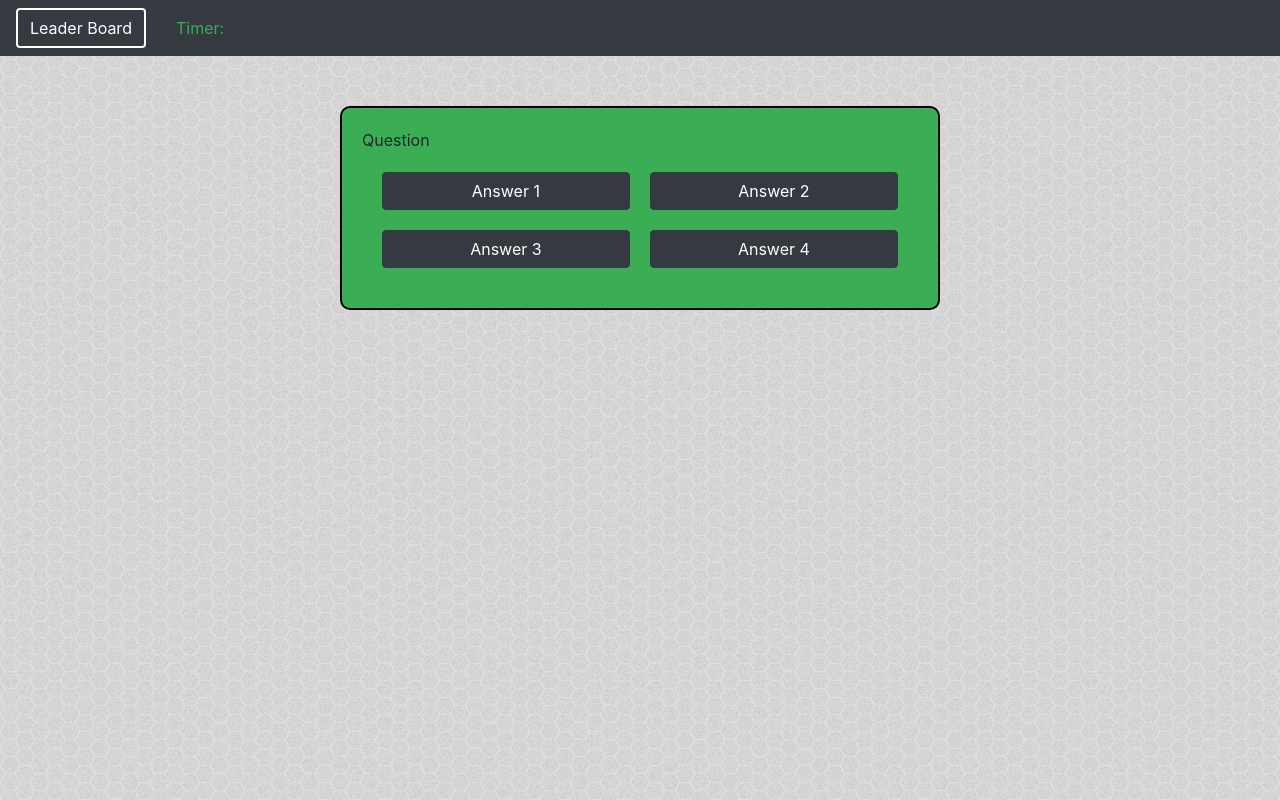
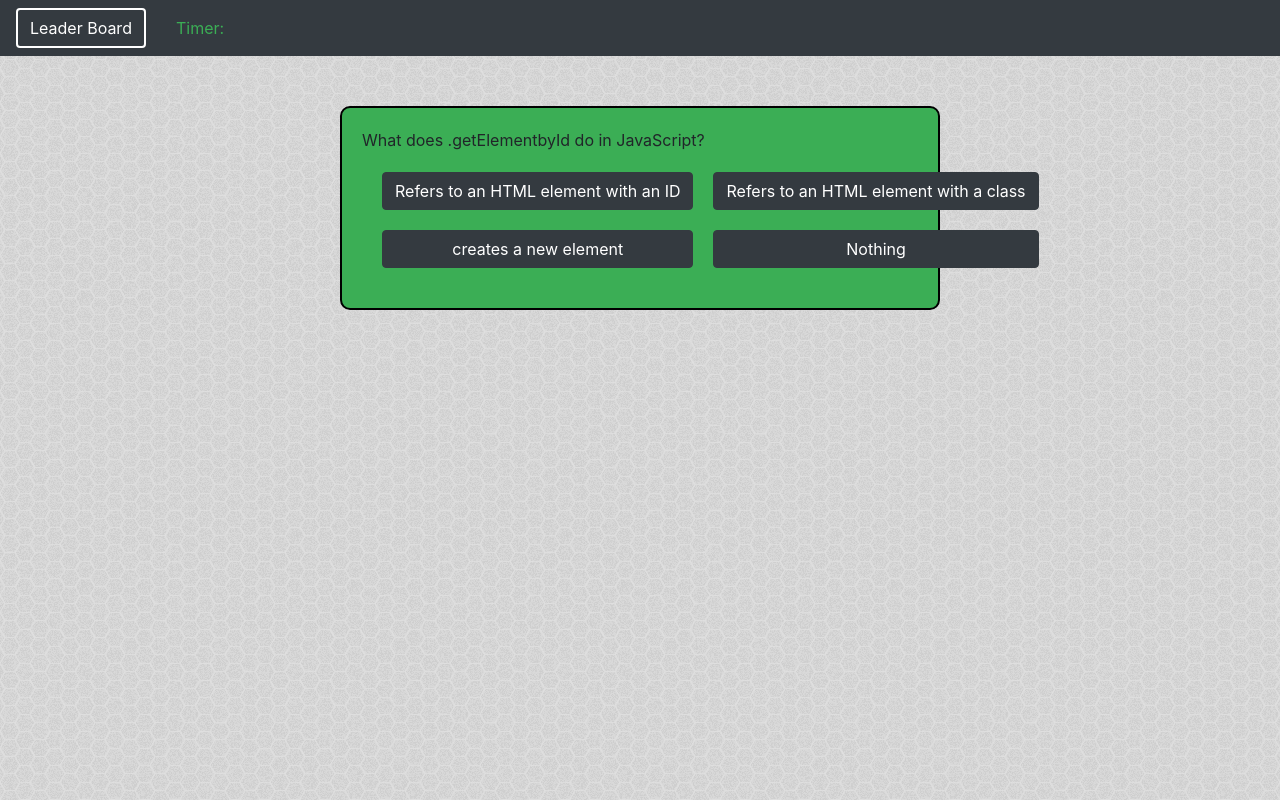
Before and after one commit to hayesjt/coding_quiz, a plain HTML site: page index.html in a window 1280 px wide. Both pictures are taken after a click on the button "Start". Drawn offline with nearby package versions, Linux system fonts and the light colour scheme.

Commit message:
questions generated

```diff
--- a/index.html
+++ b/index.html
@@ -7,7 +7,6 @@
     <title>JavaScript Code Quiz</title>
     <link rel="stylesheet" href="https://maxcdn.bootstrapcdn.com/bootstrap/4.0.0/css/bootstrap.min.css">
     <link rel="stylesheet" href="style.css">
-    <script defer src="script.js"></script>
 
 </head>
 
@@ -25,10 +24,10 @@
         <div id = "question-container" class = "hide">
             <div id = "question">Question</div>
             <div id = "answer-btn" class = "answer-btn">
-                <button type="button" class="btn btn-dark" class = "btn">Answer 1</button>
-                <button type="button" class="btn btn-dark" class = "btn">Answer 2</button>
-                <button type="button" class="btn btn-dark" class = "btn">Answer 3</button>
-                <button type="button" class="btn btn-dark" class = "btn">Answer 4</button>
+                <!--<button type="button" class="btn btn-dark" class = "btn">Answer 1</button>-->
+                <!--<button type="button" class="btn btn-dark" class = "btn">Answer 2</button>-->
+                <!--<button type="button" class="btn btn-dark" class = "btn">Answer 3</button>-->
+                <!--<button type="button" class="btn btn-dark" class = "btn">Answer 4</button>-->
             </div>
         </div>
         <div class = "controls">
@@ -37,7 +36,8 @@
         </div>
     </div>
 
-
+<script defer src="questions.js"></script>
+<script defer src="script.js"></script>
 
 </body>
 </html>
--- a/questions.js
+++ b/questions.js
@@ -13,19 +13,19 @@ var questions = [
     },
     {
         title: "When making an array what type of brackets are needed?",
-        choices: ["Curly", "Square", "Parenthises","Greater than - Less than"],
+        choices: ["Curly", "Square", "Parenthises","Carrots"],
         answer: "Square" //B//
     },
     {
         title: "How many equal signs must there be for a statment to be completly true?",
         choices: ["1", "2", "3","4"],
         answer: "3" //C//
-    }
+    },
     {
         title: "What genius invented JavaScript?",
         choices: ["Mitchell Baker", "Douglas Crockford", "John Redig","Brendan Eich"],
         answer: "Brendan Eich" //D//
-    }
+    },
     {
         title: "What year was it invented?",
         choices: ["1899", "1990", "1995","1996"],
--- a/script.js
+++ b/script.js
@@ -1,6 +1,10 @@
 //VARS//
-var startButton = document.getElementById('start-btn')
-var qContainer = document.getElementById('question-container')
+var startButton = document.getElementById('start-btn');
+var qContainer = document.getElementById('question-container');
+var questionElement = document.getElementById("question");
+var currentQuestionIndex = 0
+var time = document.getElementById("timertime");
+var answerButtonsElement = document.getElementById("answer-btn");
 
 startButton.addEventListener('click', startGame)
 
@@ -12,11 +16,35 @@ function startGame() {
     setNextQuestion();
 }
 
-//FUNCTION FOR NEXT BTN//
+//FUNCTION FOR NEXT Q//
 function setNextQuestion() {
+    var currentQuestions = questions[currentQuestionIndex];
+    questionElement.textContent = currentQuestions.title;
+        currentQuestions.choices.forEach(function (choice, i){
+        var choiceBtn = document.createElement("button");
+        choiceBtn.classList.add("btn");
+        choiceBtn.classList.add("btn-dark");
+        choiceBtn.setAttribute("value", choice)
+        choiceBtn.textContent = choice;
+        answerButtonsElement.appendChild(choiceBtn);
+        choiceBtn.onclick = clickAnswer
+    })
 
+function clickAnswer() {
+    console.log(clickAnswer);
 }
 
+
+    //for (i = 0; i < questions.length; i++){
+    //questionElement.textContent = questions[i].title;
+    //for (j = 0; j < questions[i].choices.length; j++){
+    //var choiceBtn = document.createElement("button");
+    //choiceBtn.classList.add("btn");
+   // choiceBtn.classList.add("btn-dark");
+    //choiceBtn.textContent = questions[i].choices[j]
+    //answerButtonsElement.appendChild(choiceBtn);
+   // }
+}
 //FUNCTION FOR ANSWER BTNS//
 function selectAnswer() {
 
```
